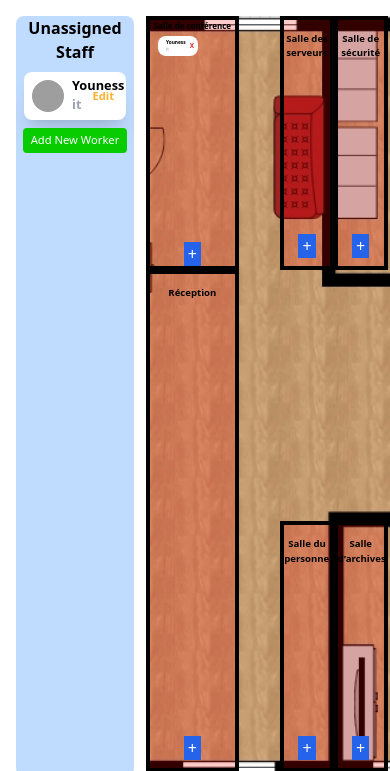
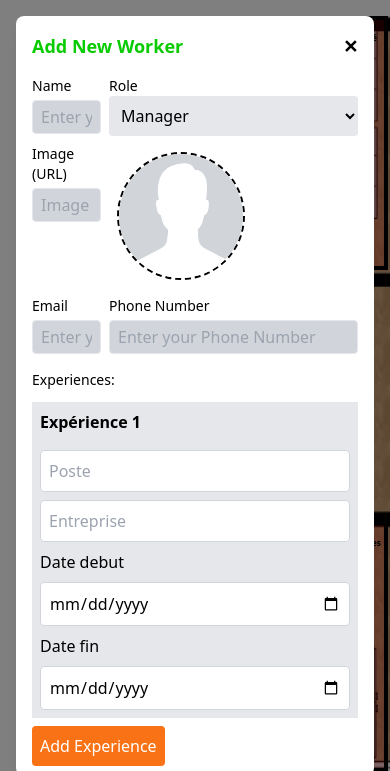
Before and after one commit to YounessAitJamaa/worksphere-app, a website: page index.html in a window 390 px wide. Both pictures are taken after a click on the button "Add New Worker". Shown: the top 771 px of the page. Drawn offline with Linux system fonts and the light colour scheme; grey boxes are pictures that could not be loaded.

Commit message:
Add the modal form and make it responsive

```diff
--- a/index.html
+++ b/index.html
@@ -26,7 +26,7 @@
             </div>
 
             <div class="flex justify-center">
-              <button class="bg-greenButton text-[.7rem] text-white py-1 px-2 md:text-[1rem] md:font-bold md:py-3 md:px-5 rounded hover:text-greenButton hover:bg-white">
+              <button class="bg-greenButton text-[.7rem] text-white py-1 px-2 md:text-[1rem] md:font-bold md:py-3 md:px-5 rounded hover:text-greenButton hover:bg-white" id="addNewWorker">
                 Add New Worker
               </button>
             </div>
@@ -42,22 +42,18 @@
               <div class="grid grid-cols-3 grid-rows-2 mt-1 ml-2 gap-2 md:gap-2 md:mt-2 md:ml-3">
 
                 <!--Card-->
-                <div class="rounded-lg flex justify-between items-center bg-white md:p-1 w-fit h-5 md:w-28 md:h-full">
+                <div class="rounded-lg flex justify-between items-center bg-white md:p-0.5 w-fit h-5 md:w-28 md:h-full">
                   <div class="flex items-center">
-                    <div class="mr-1 p-0.5">
+                    <div class="md:mr-1 p-0.5">
                       <img src="https://avatar.iran.liara.run/public/4" alt="staff image" class="rounded-full w-4 h-4 md:w-8 md:h-8">
                     </div>
-                    <div class="flex flex-col">
+                    <div class="flex flex-col mr-1">
                       <h3 class="font-bold text-[.3rem] md:text-[.6rem]">Youness</h3>
                         <p class="text-gray-400 text-[.3rem] md:text-[.6rem]">it</p>
                     </div>
                   </div>
-                  <button class="text-red-600 text-[.4rem] md:text-[1rem] font-bold ml-1 pr-1 md:ml-2">X</button>
+                  <button class="text-white text-[.4rem] bg-red-600 rounded-full md:text-[.7rem] font-bold px-0.5 md:px-1 mr-1 md:mr-0.5 md:ml-0.5">✕</button>
                 </div>
-
-
-
-
               </div>
 
               <button class="bg-blue-600 text-white mt-auto w-fit self-center px-1 md:mb-2 md:px-3 md:py-2">+</button>
@@ -66,21 +62,30 @@
             <div class="row-span-3"></div>
 
             <!-- Salle des serveurs -->
-            <div class="bg-[rgba(255,0,0,0.2)] border-4 border-black flex flex-col justify-between">
-              <h3 class="text-center text-[.6rem] md:text-[1.2rem] font-bold mt-3">Salle des serveurs</h3>
-              <button class="bg-blue-600 text-white mt-auto w-fit self-center px-1 mb-2 md:px-3 md:py-2">+</button>
+            <div class="bg-[rgba(255,0,0,0.2)] border-4 border-black flex flex-col h-full">
+              <h3 class="text-center text-[.5rem] md:text-[1.2rem] font-bold md:mt-3">Salle des serveurs</h3>
+
+              <div class="grid grid-cols-[48%_48%] grid-rows-2 gap-1 mt-1 md:gap-2 md:mt-2">
+
+              </div>
+
+              <button class="bg-blue-600 text-white mt-auto w-fit self-center px-1 md:mb-2 md:px-3 md:py-2">+</button>
             </div>
 
             <!-- Salle de sécurité -->
-            <div class="bg-[rgba(255,0,0,0.2)] border-4 border-black flex flex-col justify-between">
-              <h3 class="text-center text-[.6rem] md:text-[1.2rem] font-bold mt-3">Salle de sécurité</h3>
-              <button class="bg-blue-600 text-white mt-auto w-fit self-center px-1 mb-2 md:px-3 md:py-2">+</button>
+            <div class="bg-[rgba(255,0,0,0.2)] border-4 border-black flex flex-col h-full">
+              <h3 class="text-center text-[.5rem] md:text-[1.2rem] font-bold md:mt-3">Salle de sécurité</h3>
+
+              <div class="grid grid-cols-1 grid-rows-2 gap-1 mt-1 md:gap-2 md:mt-2">
+
+              </div>
+              <button class="bg-blue-600 text-white mt-auto w-fit self-center px-1 md:mb-2 md:px-3 md:py-2">+</button>
             </div>
 
             <!-- Réception -->
-            <div class="bg-[rgba(255,0,0,0.2)] row-span-2 border-4 border-black flex flex-col justify-between">
-              <h3 class="text-center text-[.6rem] md:text-[1.2rem] font-bold mt-3">Réception</h3>
-              <button class="bg-blue-600 text-white mt-auto w-fit self-center px-1 mb-2 md:px-3 md:py-2">+</button>
+            <div class="bg-[rgba(255,0,0,0.2)] row-span-2 border-4 border-black flex flex-col h-full">
+              <h3 class="text-center text-[.5rem] md:text-[1.2rem] font-bold md:mt-3">Réception</h3>
+              <button class="bg-blue-600 text-white mt-auto w-fit self-center px-1 md:mb-2 md:px-3 md:py-2">+</button>
             </div>
 
             <div class="col-span-2">
@@ -88,19 +93,98 @@
             </div>
 
             <!-- Salle du personnel -->
-            <div class="bg-[rgba(255,0,0,0.2)] border-4 border-black flex flex-col justify-between">
-              <h3 class="text-center text-[.6rem] md:text-[1.2rem] font-bold mt-3">Salle du personnel</h3>
-              <button class="bg-blue-600 text-white mt-auto w-fit self-center px-1 mb-2 md:px-3 md:py-2">+</button>
+            <div class="bg-[rgba(255,0,0,0.2)] border-4 border-black flex flex-col h-full">
+              <h3 class="text-center text-[.5rem] md:text-[1.2rem] font-bold md:mt-3">Salle du personnel</h3>
+              <button class="bg-blue-600 text-white mt-auto w-fit self-center px-1 md:mb-2 md:px-3 md:py-2">+</button>
             </div>
 
             <!-- Salle d’archives -->
-            <div class="bg-[rgba(255,0,0,0.2)] border-4 border-black flex flex-col justify-between">
-              <h3 class="text-center text-[.6rem] md:text-[1.2rem] font-bold mt-3">Salle d’archives</h3>
-              <button class="bg-blue-600 text-white mt-auto w-fit self-center px-1 mb-2 md:px-3 md:py-2">+</button>
+            <div class="bg-[rgba(255,0,0,0.2)] border-4 border-black flex flex-col h-full">
+              <h3 class="text-center text-[.5rem] md:text-[1.2rem] font-bold md:mt-3">Salle d’archives</h3>
+              <button class="bg-blue-600 text-white mt-auto w-fit self-center px-1 md:mb-2 md:px-3 md:py-2">+</button>
             </div>
           </div>
         </section>
 
     </main>
+
+    <section class="hidden fixed inset-0 z-50 bg-black/50 flex md:items-center justify-center overflow-y-auto p-4" id="modale">
+
+      <div class="bg-white rounded-lg w-full md:w-[70%] p-4 md:p-6 shadow-lg max-h-[90vh] overflow-y-auto">
+
+        <header class="flex justify-between mb-4">
+          <h2 class="text-lg font-bold text-greenButton">Add New Worker</h2>
+          <button class="text-lg font-bold closeModal">✕</button>
+        </header>
+
+        <form id="addWorkerForm" class="grid grid-cols-1 md:grid-cols-2 gap-2">
+          <div>
+            <label for="name" class="block text-sm font-medium">Name</label>
+            <input id="name" name="name" type="text" required class="mt-1 w-full px-2 py-1 border rounded bg-gray-300 text-black outline-none" placeholder="Enter your Name">
+          </div>
+
+          <div>
+            <label for="Role" class="block text-sm font-medium">Role</label>
+            <select name="Role" id="Role" class="w-full p-2 bg-gray-200 rounded outline-none">
+              <option value="Manager">Manager</option>
+              <option value="Réceptionnistes">Réceptionnistes</option>
+              <option value="Techniciens IT">Techniciens IT</option>
+              <option value="Agents de sécurité">Agents de sécurité</option>
+              <option value="Nettoyage">Nettoyage</option>
+              <option value="Autres rôles">Autres rôles</option>
+          </select>
+          </div>
+
+          <div class="md:col-span-2">
+            <label for="image" class="block text-sm font-medium">Image (URL)</label>
+            <input id="image" name="avatar" type="url" class="mt-1 px-2 w-full py-1 border rounded outline-none bg-gray-300" placeholder="Image url">
+          </div>
+
+          <div class="md:col-span-2 border-2 border-dashed border-black w-32 h-32 rounded-full m-2 overflow-hidden flex items-center justify-center">
+            <img src="./img/default.png" alt="staff image" class="object-cover w-full h-full">
+          </div>
+
+          <div>
+            <label for="email" class="block text-sm font-medium">Email</label>
+            <input type="email" name="email" required class="mt-1 w-full px-2 py-1 border rounded bg-gray-300 text-black outline-none" placeholder="Enter your Email">
+          </div>
+
+          <div>
+            <label for="phone" class="block text-sm font-medium">Phone Number</label>
+            <input type="tel" name="phone" required class="mt-1 w-full px-2 py-1 border rounded bg-gray-300 text-black outline-none" placeholder="Enter your Phone Number">
+          </div>
+
+          <div class="flex flex-col w-full gap-2 col-span-2 mt-2">
+            <label for="experiences" class="block text-sm font-medium mb-1">Experiences:</label>
+            <div class="exp-container w-full bg-gray-200 p-2 flex flex-col gap-2">
+            <div class="exp-item flex flex-col gap-2">
+              <div class="flex justify-between items-center">
+                <h5 class="font-semibold mb-2">Expérience 1</h5>
+              </div>
+              <input type="text" placeholder="Poste" class="exp-title w-full p-2 bg-white rounded border border-gray-300" required>
+              <input type="text" placeholder="Entreprise" class="exp-company w-full p-2 bg-white rounded border border-gray-300" required>
+              <div class="flex flex-col gap-2">
+                <label for="">Date debut</label>
+                <input type="date" class="exp-start p-2 bg-white rounded border border-gray-300 flex-1" required>
+              </div>
+
+              <div class="flex flex-col gap-2">
+                <label for="">Date fin</label>
+                <input type="date" class="exp-start p-2 bg-white rounded border border-gray-300 flex-1" required>
+              </div>
+            </div>
+            </div>
+            <button class="w-fit bg-orange-500 border border-none text-white p-2 cursor-pointer rounded">Add Experience</button>
+          </div>
+
+          <div class="flex gap-2 justify-end pt-2 md:col-span-2">
+            <button type="button" class="px-10 py-1 rounded border-2 closeModal">Cancel</button>
+            <button type="submit" class="px-10 py-1 rounded bg-blue-600 text-white">Add</button>
+          </div>
+        </form>
+      </div>
+    </section>
+
+    <script src="./js/script.js"></script>
 </body>
 </html>
--- a/js/script.js
+++ b/js/script.js
@@ -0,0 +1,16 @@
+const addNewWorker = document.getElementById('addNewWorker'); // add new worker button
+const modal = document.getElementById('modale'); // the modal
+const closeModalbutton = document.querySelectorAll('.closeModal'); // the close buttons
+const addWorkerForm = document.getElementById('addWorkerForm'); // the form
+
+// function for closing and opening modal
+const openModal = () => modal.classList.remove('hidden');
+const closeModal = () => modal.classList.add('hidden');
+
+// open modal after click on the button add new worker
+addNewWorker.addEventListener('click', openModal);
+
+
+closeModalbutton.forEach(btn => {
+    btn.addEventListener('click', closeModal);
+});
```
Also changed, not shown: dist/output.css, img/default.png (added).
